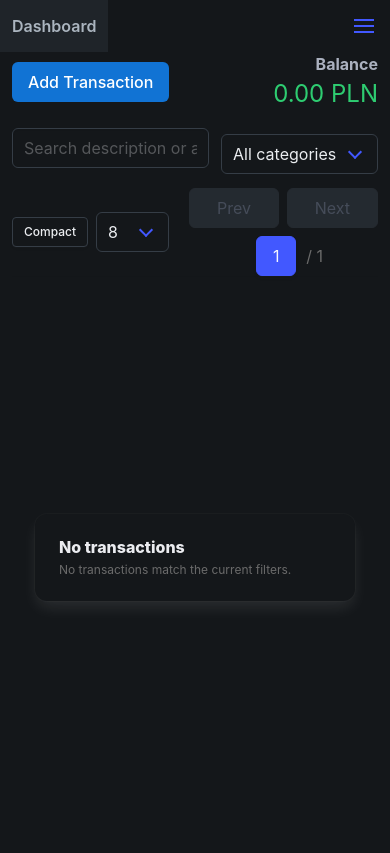
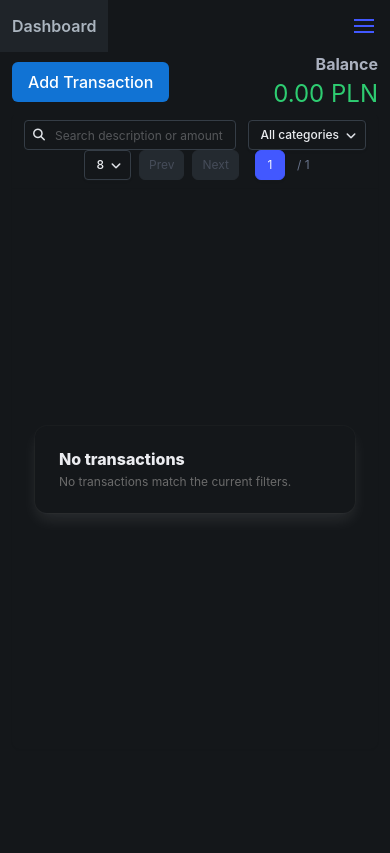
Before and after one commit to gabrielwawerski/FinanceWebApp, a Django app: page / in a window 390 px wide. After the commit the page ends 518 px from the top, so only its background shows below. Run offline with Django 5.2, Linux system fonts and the light colour scheme; a user stored in the database is signed in; data comes from the database, SQL or seed files in the repository; tables that the repository leaves empty hold one stand-in row (values such as "Sample post"); some libraries are stand-ins or nearby versions.

Commit message:
"Refactor transaction table components and styles: improve mobile responsiveness, add dropdown enhancements, update date, amount formatting, and refine compact mode and hover styles for better UX."

```diff
--- a/app/static/app/css/dashboard/transaction_app.css
+++ b/app/static/app/css/dashboard/transaction_app.css
@@ -4,12 +4,17 @@
 	--tx-row-h-compact: 44px;    /* compact mode row height */
 	--tx-rows-per-page: 8;       /* default rows per page (can be changed in component) */
 	--tx-header-h: 56px;         /* header (controls) height inside the card */
-	--tx-gap: 8px;
+	--tx-gap: 12px;
 	--tx-card-padding: 12px;
-	--tx-card-bg: #ffffff;
-	--tx-card-bg-dark: #232323;
+	--tx-card-padding-vertical: 3px;
+	--tx-card-bg: transparent;
+	--tx-card-bg-dark: transparent;
+	--tx-row-bg: #181b1c;
+	--tx-row-bg-dark: #2c2e2f;
 	--tx-border: 1px solid rgba(0,0,0,0.06);
 	--tx-muted: #6b6b6b;
+	--tx-hover-bg: rgba(0,0,0,0.03); /* hover background for rows */
+	--tx-hover-bg-dark: rgba(255,255,255,0.1); /* hover background for dark mode */
 }
 
 /* Outer card that holds header + rows area */
@@ -18,53 +23,75 @@
 	box-shadow: 0 1px 2px rgba(10,10,10,0.04);
 	overflow: hidden;
 	background: var(--tx-card-bg);
-	border: var(--tx-border);
 }
 
-/* For dark theme */
+/* Dark theme */
 [data-theme="dark"] .tx-card {
 	background: var(--tx-card-bg-dark);
 	color: #eee;
-	border: 1px solid rgba(255,255,255,0.04);
 }
 
 /* Header controls */
 .tx-card__header {
 	display: flex;
 	align-items: center;
-	gap: 12px;
-	/*padding: 12px;*/
+	gap: var(--tx-gap);
 	height: var(--tx-header-h);
 	box-sizing: border-box;
 	border-bottom: 1px solid rgba(0,0,0,0.04);
 }
 
-/* Container that has fixed height (computed inline) and holds rows / skeletons */
+
+/* Rotation for the dropdown icon */
+.dropdown-icon {
+	color: var(--bulma-input-icon-color);
+	transition: transform 0.2s ease, color 0.2s ease; /* smooth rotation and color transition */
+}
+
+.dropdown-icon i {
+	transform: translateY(1px);
+}
+
+.dropdown-trigger:hover .dropdown-icon {
+	color: var(--bulma-input-icon-hover-color);
+}
+
+/* When dropdown is open */
+.dropdown.is-active .dropdown-icon,
+.button.is-focused .dropdown-icon {
+	color: var(--bulma-input-icon-focus-color);
+}
+
+/* Container with fixed height (pagination drives visible rows) */
 .tx-card__body {
-	overflow: hidden; /* prevent page jump when fewer items */
+	overflow: hidden;
 	padding: 0;
 	position: relative;
-	transition: height 220ms ease; /* height changes only on compact toggle */
+	transition: height 220ms ease;
 }
 
-/* Scrollable inner list (we keep overall body fixed but allow scrolling inside) */
-.tx-list {
-	overflow-y: hidden;
-	-webkit-overflow-scrolling: touch;
-}
-
-/* Each row (single transaction per line) */
+/* Each row (desktop) */
 .tx-row {
 	display: flex;
 	align-items: center;
-	gap: 12px;
-	padding: var(--tx-card-padding) 0;
+	gap: var(--tx-gap);
+	padding: var(--tx-card-padding-vertical) var(--tx-card-padding);
 	box-sizing: border-box;
 	border-bottom: 1px solid rgba(0,0,0,0.03);
-	min-height: var(--tx-row-h-default); /* fallback */
+	min-height: var(--tx-row-h-default);
+	transition: background 0.2s ease;
+	background: var(--tx-row-bg);
 }
 
-/* Adjust row height in compact mode via a class binding */
+/* Row hover effect */
+.tx-row:hover {
+	background: var(--tx-hover-bg);
+}
+[data-theme="dark"] .tx-row:hover {
+	background: var(--tx-hover-bg-dark);
+}
+
+/* Adjust row height in compact mode (desktop only) */
 .tx-row--compact {
 	min-height: var(--tx-row-h-compact);
 }
@@ -142,73 +195,70 @@
 	border-radius: 6px;
 }
 
-/* small responsive tweaks */
+/* Small responsive tweaks (desktop vs mobile) */
 @media (max-width: 768px) {
 	.tx-row__date { display: none; }
 	.tx-row__cat { display: none; }
 	.tx-row__amount { width: 100px; flex: 0 0 100px; }
+
+	.tx-card__header {
+		flex-direction: column;
+		align-items: stretch;
+		height: auto;
+		gap: calc(var(--tx-gap) - 4);
+	}
+	.tx-card__body {
+		border-top: none;
+	}
 }
 
-/* keep visual separation for last row */
+/* Keep visual separation for last row */
 .tx-row:last-child, .skeleton-row:last-child {
 	border-bottom: none;
 }
 
-
-/* mobile cards */
+/* MOBILE CARDS */
 .tx-mobile-card {
 	border: 1px solid var(--tx-border);
 	border-radius: 8px;
-	/*padding: 12px;*/
 	margin-bottom: 8px;
 	background: var(--tx-bg);
 	box-shadow: 0 1px 2px rgba(0,0,0,0.05);
+	padding: var(--tx-card-padding) 0;
 }
-.tx-mobile-card:hover {
-	background: rgba(0,0,0,0.03);
-}
-.tx-mobile-card--compact {
-	min-height: var(--tx-row-h-compact);
-	/*padding: 8px 10px;*/
-}
-.tx-mb-header {
+
+/* Mobile card layout: left = date/desc, right = category/amount */
+.tx-mb-row {
 	display: flex;
 	justify-content: space-between;
-	font-weight: 600;
-	margin-bottom: 4px;
+	align-items: flex-start;
+	gap: var(--tx-gap);
+	width: 100%;
 }
-.tx-mb-date {
+.tx-mb-left {
+	flex: 1 1 auto; /* take remaining space */
+}
+.tx-mb-right {
+	flex: 0 0 auto; /* width determined by content (category/amount) */
+	text-align: right;
+}
+.tx-mb-left, .tx-mb-right {
+	display: flex;
+	flex-direction: column;
+	min-width: 0; /* important for text-overflow to work inside flex */
+}
+.tx-mb-date, .tx-mb-cat {
 	font-weight: 500;
 }
 .tx-mb-amount {
 	font-weight: 600;
+	text-align: right;
 }
 .tx-mb-desc {
 	color: var(--tx-muted);
 	font-size: 0.9rem;
-	margin-bottom: 6px;
+	margin-top: 2px;
+	white-space: nowrap;
+	overflow: hidden;
+	text-overflow: ellipsis;
 }
-.tx-mb-footer {
-	display: flex;
-	justify-content: space-between;
-	align-items: center;
-	font-size: 0.8rem;
-}
-
-/* small screen padding adjustments */
-@media (max-width: 768px) {
-	.tx-card__header {
-		flex-direction: column;
-		align-items: stretch;
-		height: auto;
-		gap: 8px;
-	}
-	.tx-card__body {
-		border-top: none;
-	}
-
-	.tx-list {
-	overflow-y: auto;
-	-webkit-overflow-scrolling: touch;
-}
-}
--- a/app/static/app/css/style.css
+++ b/app/static/app/css/style.css
@@ -20,6 +20,8 @@
 	--bulma-scheme-h: 210;
 	--income-color: #2ecc71;
 	--expense-color: #e74c3c;
+	--primary-color: hsl(var(--bulma-focus-h),var(--bulma-focus-s),var(--bulma-focus-l));
+	--dropdown-icon-color: #999;
 }
 
 .section {
@@ -45,12 +47,6 @@
 	justify-content: center;
 }
 
-/* Subtle hover feedback */
-.navbar-item:hover .icon {
-	transform: scale(1.1);
-	transition: transform 0.15s ease;
-}
-
 /* Adjust icon color for theme */
 [data-theme="dark"] .navbar-item .icon {
 	stroke: #fff;
@@ -58,6 +54,7 @@
 [data-theme="light"] .navbar-item .icon {
 	stroke: #222;
 }
+
 /* Buttons */
 .button.is-primary {
 	color: white;
@@ -73,18 +70,8 @@
 	color: white;
 }
 
-.navbar.is-primary .navbar-burger:hover {
-	color: hsl(var(--bulma-scheme-h), 20%, 90%);
-	background-color: transparent;
-}
-
 .navbar.is-primary .navbar-item,
 .navbar.is-primary .navbar-link {
-	color: white;
-}
-
-.navbar.is-primary .navbar-item:hover,
-.navbar.is-primary .navbar-link:hover {
 	color: white;
 }
 
--- a/app/static/app/js/components/transaction_component.js
+++ b/app/static/app/js/components/transaction_component.js
@@ -1,5 +1,4 @@
-/* Use tabs for indentation as preferred. */
-function transactionsList(){
+function transactionsList() {
 	return {
 		// reactive state
 		q: '',
@@ -20,6 +19,11 @@ function transactionsList(){
 			this.$watch('$store.settings.isCompactMode', () => {
 				// keep current page, container will animate height
 			});
+
+			this.$watch('$store.app.isMobile', (mobile) => {
+				if (mobile) this.$store.settings.isCompactMode = false;
+			});
+
 		},
 
 		// computed helpers pulling from your stores
@@ -86,7 +90,7 @@ function transactionsList(){
 		prevPage() {
 			this.goToPage(this.currentPage - 1);
 		},
-		edit(tx){
+		edit(tx) {
 			// delegate to your modal / store
 			Alpine.store('app').openTransactionModal();
 			// You might also want to set a selectedTransaction in a store
@@ -94,22 +98,22 @@ function transactionsList(){
 		},
 
 		// small helpers for display
-		formatDate(d) {
-			if (!d) return '';
-			try {
-				const dt = new Date(d);
-				return dt.toLocaleDateString();
-			} catch (e) {
-				return d;
-			}
+		formatDate(dateStr) {
+			const date = new Date(dateStr);
+
+			const day = date.getDate() < 10 ? '0' + date.getDate() : date.getDate();
+			const month = date.getMonth() + 1 < 10 ? '0' + (date.getMonth() + 1) : (date.getMonth() + 1);
+			const year = date.getFullYear();
+
+			return `${day}/${month}/${year}`; // or `${day}/${month}/${year}` depending on format
 		},
-		formatAmount(a, isIncome){
+		formatAmount(a, isIncome) {
 			const n = Number(a) || 0;
 			const sign = isIncome ? '+' : '-';
 			// keep simple; you can replace with Intl.NumberFormat if you want locales
 			return `${sign} ${n.toFixed(2)}`;
 		},
-		lookupCategory(id){
+		lookupCategory(id) {
 			const found = this.categories.find(c => String(c.id) === String(id));
 			return found ? found.name : '';
 		}
--- a/app/static/app/js/stores/store.js
+++ b/app/static/app/js/stores/store.js
@@ -31,12 +31,18 @@ document.addEventListener('alpine:init', () => {
             };
 
             // Add throttled resize listener
-            window.addEventListener('resize', throttle(() => this.updateIsMobile(), 500));
+            window.addEventListener('resize', throttle(() => this.updateIsMobile(), 100));
+
+            window.addEventListener('orientationchange', () => {
+	        	// Force recalculation after rotation settles
+	        	setTimeout(() => this.updateIsMobile(), 100);
+	        });
 
             let focusTimeout;
             window.addEventListener('focus', () => {
                 clearTimeout(focusTimeout);
-                focusTimeout = setTimeout(() => this.syncIfNeeded(), 1500);
+                focusTimeout = setTimeout(() => this.syncIfNeeded(), 1000);
+                this.updateIsMobile()
             });
 
             // Run bootstrap only on the homepage
@@ -46,7 +52,7 @@ document.addEventListener('alpine:init', () => {
         },
 
         updateIsMobile() {
-            this.isMobile = window.innerWidth <= 767;
+            Alpine.store('app').isMobile = window.innerWidth <= 767;
         },
 
         toggleTheme() {
@@ -66,12 +72,12 @@ document.addEventListener('alpine:init', () => {
                 if (this.lastCategoryUpdate) params.append('last_category_update', this.lastCategoryUpdate);
 
                 if (this.firstRun) {
-                    this.setLoading(autoRefresh);
+                    this.setLoading(true);
                     this.firstRun = false;
                 }
                 const res = await fetch(`/api/bootstrap/?${params.toString()}`);
                 if (!res.ok) {
-                    this.setLoading(autoRefresh);
+                    this.setLoading(true);
                     throw new Error('Bootstrap failed');
                 }
                 const data = await res.json();
--- a/app/templates/app/base.html
+++ b/app/templates/app/base.html
@@ -11,6 +11,7 @@
 	<link rel="stylesheet" href="{% static 'app/css/style.css' %}">
 
 	<script src="https://cdn.jsdelivr.net/npm/chart.js"></script>
+	<link rel="stylesheet" href="https://cdnjs.cloudflare.com/ajax/libs/font-awesome/7.0.1/css/all.min.css" integrity="sha512-2SwdPD6INVrV/lHTZbO2nodKhrnDdJK9/kg2XD1r9uGqPo1cUbujc+IYdlYdEErWNu69gVcYgdxlmVmzTWnetw==" crossorigin="anonymous" referrerpolicy="no-referrer" />
 
 	{% block extra_head %}{% endblock %}
 </head>
--- a/app/templates/app/components/dashboard/transaction_table.html
+++ b/app/templates/app/components/dashboard/transaction_table.html
@@ -1,89 +1,140 @@
 <section
 	 x-data="transactionsList()"
-	class=""
+	 class="tx-card"
 	 :class="{ 'is-dark': $store.app.isDarkTheme }"
 >
 
 	<!-- Header: filters + controls -->
-	<header class="tx-card__header">
-		<div style="display:flex;align-items:center;gap:12px;flex:1;">
-			<!-- search -->
-			<div class="field">
-				<div class="control">
+	<!-- Header: filters + controls -->
+	<header class="tx-card__header px-3 py-2 is-flex is-align-items-center is-justify-content-space-between">
+
+		<!-- Left: search + category -->
+		<div class="is-flex is-align-items-center" style="gap: 0.75rem;">
+
+			<!-- Search -->
+			<div class="field is-expanded mb-0">
+				<div class="control has-icons-left">
 					<input
-						class="input"
+						 class="input is-small"
+						 type="text"
 						 placeholder="Search description or amount"
-						type="text"
 						 x-model="q"
 						 @input="goToPage(1)"
 					>
+					<span class="icon is-small is-left">
+					<i class="fas fa-search"></i>
+				</span>
 				</div>
 			</div>
 
-			<!-- category filter (simple select populated from store.categories) -->
+
+			<!--			 Category dropdown -->
 			<div class="field">
 				<div class="control">
-					<div class="select">
-						<select x-model="categoryFilter" @change="goToPage(1)">
-							<option value="">All categories</option>
+					<div class="dropdown" x-data="{ open: false }" @click.away="open = false" :class="{'is-active': open}">
+						<div class="dropdown-trigger">
+							<!-- Button styled like an input -->
+							<button
+								 class="button is-small has-icons-right"
+								 :class="{ 'is-focused': open }"
+								 aria-haspopup="true"
+								 aria-controls="category-dropdown-menu"
+								 @click="open = !open"
+								 style="justify-content: space-between; text-align: left; cursor: pointer;"
+							>
+								<span x-text="lookupCategory(categoryFilter) || 'All categories'"></span>
+								<span class="icon is-small is-right dropdown-icon"
+								:style="{ 'transform': open ? 'rotate(180deg)' : 'none' }">
+            <i class="fas fa-angle-down " aria-hidden="true"></i>
+          </span>
+							</button>
+						</div>
+
+						<div class="dropdown-menu" id="category-dropdown-menu" role="menu">
+							<div class="dropdown-content">
+								<a
+									 href="#"
+									 class="dropdown-item"
+									 :class="{ 'is-active': categoryFilter === '' }"
+									 @click.prevent="categoryFilter = ''; goToPage(1); open = false"
+								>
+									All categories
+								</a>
 								<template x-for="c in categories" :key="c.id">
-								<option :value="c.id" x-text="c.name"></option>
+									<a
+										 href="#"
+										 class="dropdown-item"
+										 :class="{ 'is-active': c.id === categoryFilter }"
+										 @click.prevent="categoryFilter = c.id; goToPage(1); open = false"
+										 x-text="c.name"
+									></a>
 								</template>
-						</select>
+							</div>
 						</div>
 					</div>
 				</div>
 			</div>
 
-		<!-- controls: compact toggle, per-page, pagination -->
-		<div style="display:flex;align-items:center;gap:8px;">
-			<!-- Show compact toggle only on desktop -->
-<!--				<template x-if="!$store.app.isMobile">-->
+		</div>
+
+		<!-- Right: controls + pagination -->
+		<div class="is-flex is-align-items-center" style="gap: 0.5rem;">
+			<!-- Compact toggle -->
+			<template x-if="!$store.app.isMobile">-->
 				<button class="button is-small"
 				        @click="$store.settings.isCompactMode = !$store.settings.isCompactMode"
 				        x-text="$store.settings.isCompactMode ? 'Normal' : 'Compact'">
 				</button>
-<!--				</template>-->
+			</template>
 
+			<!-- Rows per page dropdown -->
+			<div class="field" x-data="{ open: false }" @click.away="open = false" style="margin-bottom: 0;">
 				<div class="control">
-				<div class="select">
-					<select x-model.number="rowsPerPage" @change="goToPage(1)">
-						<option :value="6">6</option>
-						<option :value="8">8</option>
-						<option :value="12">12</option>
-						<option :value="20">20</option>
-					</select>
+					<div :class="['dropdown', open ? 'is-active' : '']">
+						<div class="dropdown-trigger">
+							<button class="button is-small" @click="open = !open" type="button">
+								<span x-text="rowsPerPage"></span>
+								<span class="icon is-small dropdown-icon" :class="{ 'is-rotated': open }">
+								<i class="fas fa-angle-down"></i>
+							</span>
+							</button>
+						</div>
+						<div class="dropdown-menu" role="menu">
+							<div class="dropdown-content">
+								<a href="#" class="dropdown-item" @click.prevent="rowsPerPage=6; goToPage(1); open=false">6</a>
+								<a href="#" class="dropdown-item" @click.prevent="rowsPerPage=8; goToPage(1); open=false">8</a>
+								<a href="#" class="dropdown-item" @click.prevent="rowsPerPage=12; goToPage(1); open=false">12</a>
+								<a href="#" class="dropdown-item" @click.prevent="rowsPerPage=20; goToPage(1); open=false">20</a>
+							</div>
+						</div>
+					</div>
 				</div>
 			</div>
 
-			<nav class="pagination" role="navigation" aria-label="pagination" style="margin-left:8px;">
+			<!-- Pagination -->
+			<nav class="pagination is-small" role="navigation" aria-label="pagination">
 				<a class="pagination-previous" :class="{ 'is-disabled': currentPage <= 1 }" @click.prevent="prevPage()">Prev</a>
 				<a class="pagination-next" :class="{ 'is-disabled': currentPage >= totalPages }" @click.prevent="nextPage()">Next</a>
-				<ul class="pagination-list" style="margin-left:8px;">
+				<ul class="pagination-list ml-2">
 					<li><a class="pagination-link is-current" x-text="currentPage"></a></li>
-					<li style="margin-left:6px;color:var(--tx-muted)">/ <span x-text="totalPages"></span></li>
+					<li class="ml-2 has-text-grey">/ <span x-text="totalPages"></span></li>
 				</ul>
 			</nav>
 		</div>
 	</header>
 
-	<!-- Body: fixed-height container; computed height set inline -->
-	<div
-		class="tx-card__body"
-		:style="`height: ${computedContainerHeight}px;`"
-	>
-		<!-- scrollable list -->
-		<div
-			class="tx-list"
-			:style="`height: ${computedListInnerHeight}px;`"
-			>
+
+	<!-- Body: fixed-height container -->
+	<div class="tx-card__body" :style="`height: ${computedContainerHeight}px;`">
 
 		<!-- LOADING skeletons -->
 		<template x-if="$store.app.isLoading">
 			<div>
 				<template x-for="n in rowsPerPage" :key="n">
 					<div class="skeleton-row" :class="{ 'skeleton--compact': $store.settings.isCompactMode }">
-							<div style="width:100px;flex:0 0 100px;" class="skeleton skeleton__rect"></div>
+						<div style="width:100px;flex:0 0 100px;">
+							<div class="skeleton skeleton__rect" style="width:70%;height:12px;"></div>
+						</div>
 						<div style="flex:1 1 auto;">
 							<div class="skeleton skeleton__rect" style="width:50%;height:14px;margin-bottom:8px;"></div>
 							<div class="skeleton skeleton__rect" style="width:30%;height:12px;"></div>
@@ -95,10 +146,9 @@
 			</div>
 		</template>
 
-			<!-- NOT loading: actual rows -->
+		<!-- Actual rows -->
 		<template x-if="!$store.app.isLoading">
 			<div>
-					<!-- If no results: show placeholder (occupies same height) -->
 				<template x-if="filteredCount === 0">
 					<div class="tx-no-results">
 						<div class="card" style="width:320px;">
@@ -110,46 +160,37 @@
 					</div>
 				</template>
 
-	<!-- Items -->
 				<template x-for="(tx, idx) in paginated" :key="tx.id ?? idx">
 					<div>
-			<!-- Desktop (non-mobile) layout shown with x-show -->
-			<div
-				class="tx-row"
-				:class="{ 'tx-row--compact': $store.settings.isCompactMode }"
-				x-show="!$store.app.isMobile"
-				style="display: flex;"
-				>
+						<!-- Desktop -->
+						<div class="tx-row" :class="{ 'tx-row--compact': $store.settings.isCompactMode }"
+						     x-show="!$store.app.isMobile" style="display:flex;">
 							<div class="tx-row__date" x-text="formatDate(tx.date)"></div>
 							<div class="tx-row__desc" x-text="tx.description || '—'"></div>
 							<div class="tx-row__cat" x-text="lookupCategory(tx.category_id)"></div>
 							<div class="tx-row__amount" x-text="formatAmount(tx.amount, tx.is_income)"></div>
-				<div class="tx-row__actions">
-					<button class="button is-small" @click="edit(tx)">Edit</button>
+						</div>
+
+						<!-- Mobile -->
+						<!-- Mobile -->
+						<div class="tx-mobile-card" :class="{ 'tx-mobile-card--compact': $store.settings.isCompactMode }"
+						     x-show="$store.app.isMobile" style="display:block;">
+							<div class="tx-mb-row">
+								<div class="tx-mb-left">
+									<span class="tx-mb-date" x-text="formatDate(tx.date)"></span>
+									<span class="tx-mb-desc" x-text="tx.description || '—'"></span>
+								</div>
+								<div class="tx-mb-right">
+									<span class="tx-mb-cat" x-text="lookupCategory(tx.category_id)"></span>
+									<span class="tx-mb-amount" x-text="formatAmount(tx.amount, tx.is_income)"></span>
+								</div>
 							</div>
 						</div>
 
-			<!-- Mobile layout shown with x-show (keeps DOM stable) -->
-			<div
-				class="tx-mobile-card"
-				:class="{ 'tx-mobile-card--compact': $store.settings.isCompactMode }"
-				x-show="$store.app.isMobile"
-				style="display: block;"
-			>
-				<div class="tx-mb-header">
-					<span class="tx-mb-date" x-text="formatDate(tx.date)"></span>
-					<span class="tx-mb-amount" x-text="formatAmount(tx.amount, tx.is_income)"></span>
-				</div>
-				<div class="tx-mb-desc" x-text="tx.description || '—'"></div>
-				<div class="tx-mb-footer">
-					<span class="tx-mb-cat" x-text="lookupCategory(tx.category_id)"></span>
-					<button class="button is-small" @click="edit(tx)">Edit</button>
-				</div>
-			</div>
 					</div>
 				</template>
 			</div>
 		</template>
-		</div>
+
 	</div>
 </section>
--- a/app/templates/app/dashboard.html
+++ b/app/templates/app/dashboard.html
@@ -15,7 +15,7 @@
 	<div x-data class="container is-max-desktop">
 
 		<!-- Transactions header: Add button / Compact toggle / Balance -->
-		<div class="transactions-header" style="display:flex; justify-content:space-between; align-items:center; margin-bottom:1rem;">
+		<div class="transactions-header" style="display:flex; justify-content:space-between; align-items:center;">
 
 			<!-- Left: Add Transaction + Compact Toggle -->
 			<div style="display:flex; align-items:center; gap:0.75rem;">
```
Also changed, not shown: other parts of app/static/app/css/dashboard/transaction_app.css (+33 -7 lines). Lines whose indentation alone changed are shown as unchanged.
